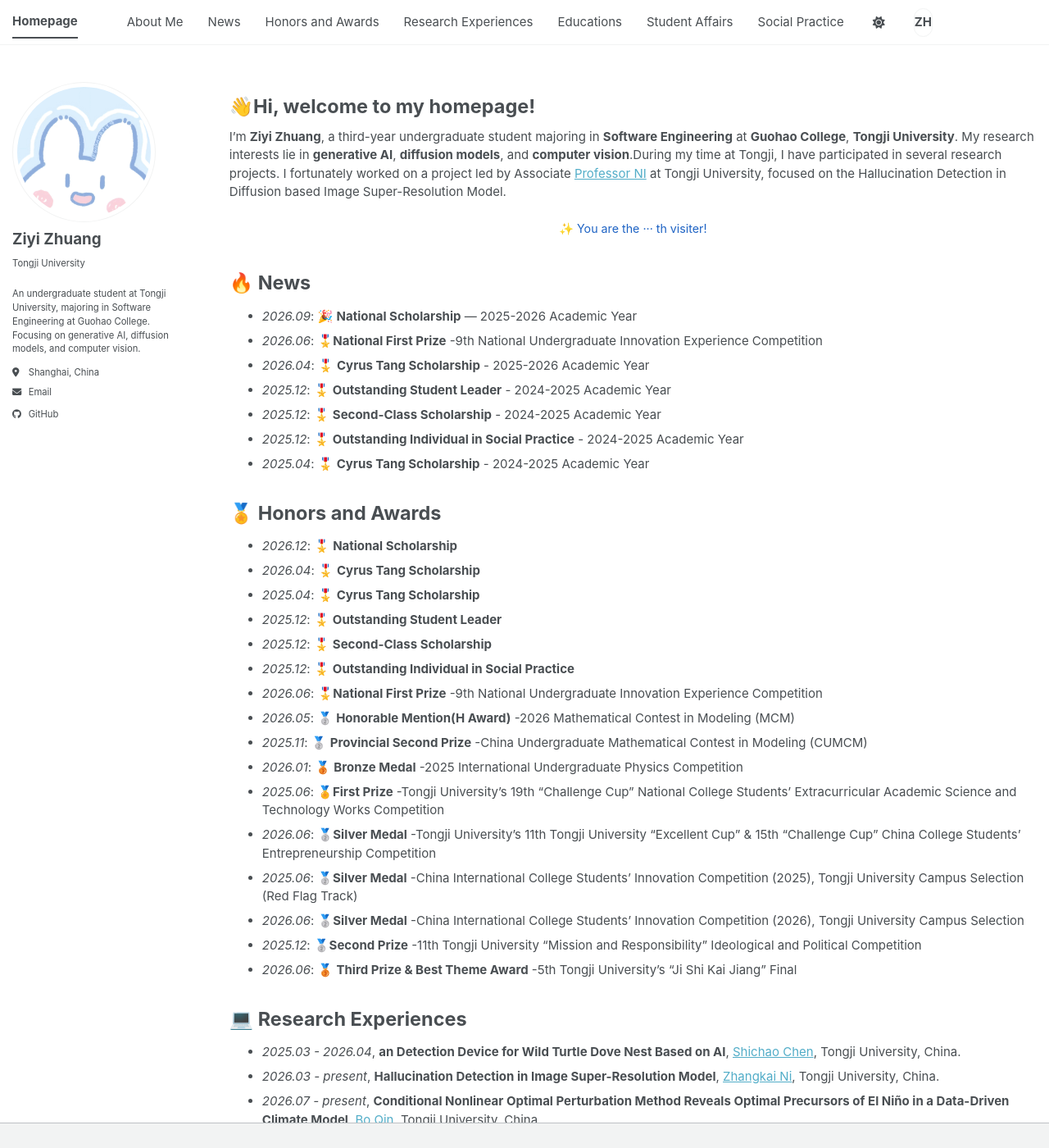
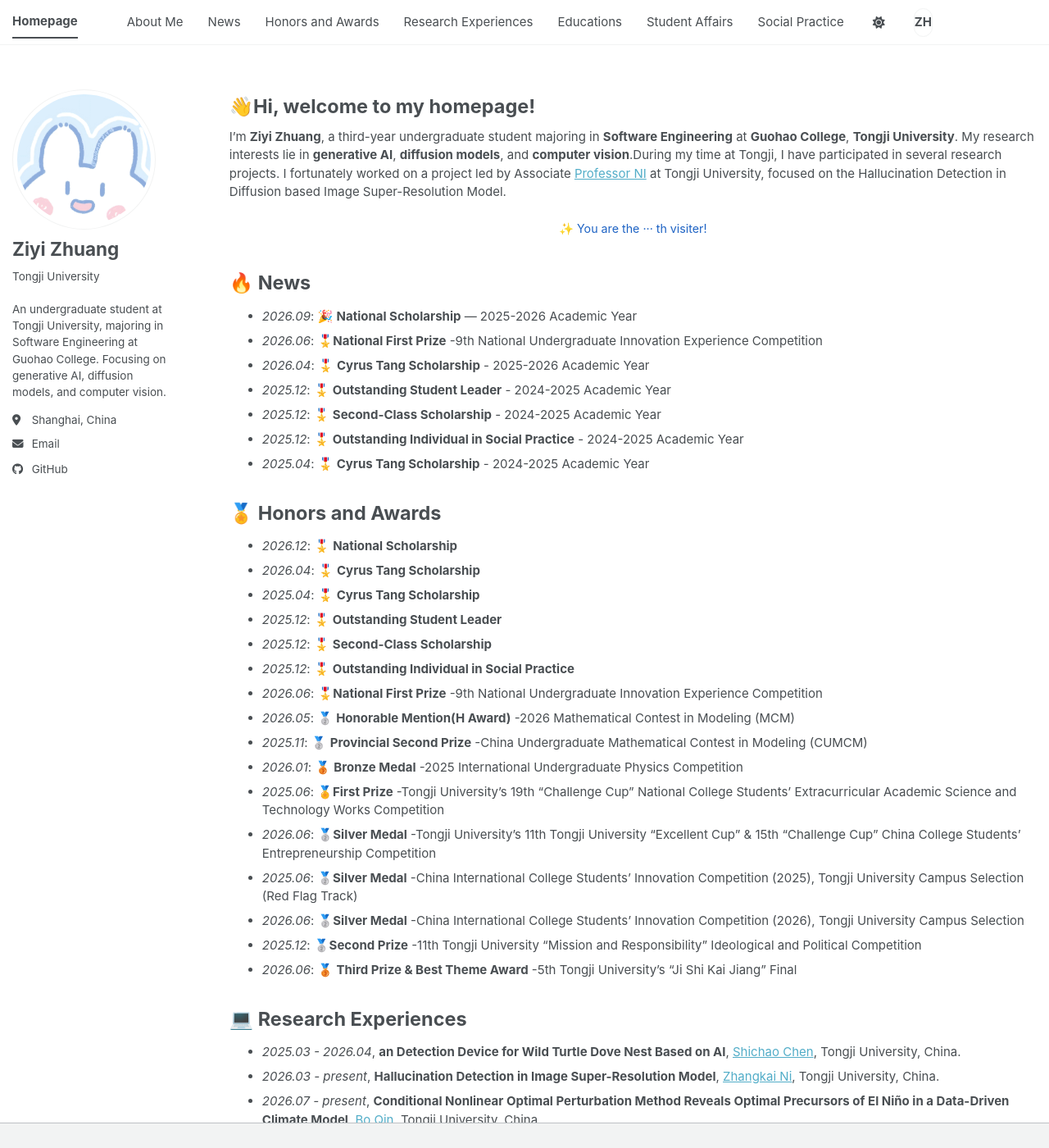
Before and after one commit to mathzhuang/mathzhuang.github.io, a Jekyll site: the page built from _pages/about.md, in a window 1280 px wide and 1400 px high. Shown: the whole window at 82% size. Built offline with Jekyll 4.4.1, drawn with Linux system fonts in a browser that asks for light colours; a style sheet for code colours, icons or effects is not loaded.

Commit message:
改sidebar字体

```diff
--- a/_sass/layout/_sidebar.scss
+++ b/_sass/layout/_sidebar.scss
@@ -12,6 +12,11 @@
 
   @include clearfix();
   margin-bottom: 1em;
+
+  // Scale every piece of text in the sidebar. All sidebar font sizes use the
+  // em-based $type-size-* variables (relative to this), so bumping this one
+  // value resizes the whole sidebar without touching the rest of the site.
+  font-size: 1.2em;
 
   @media (orientation: portrait) {
     margin-top: 1em;
```
